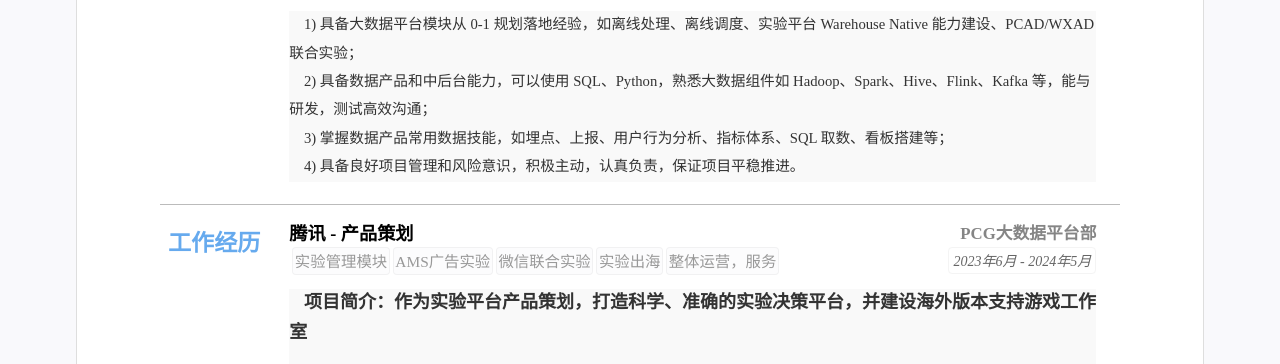
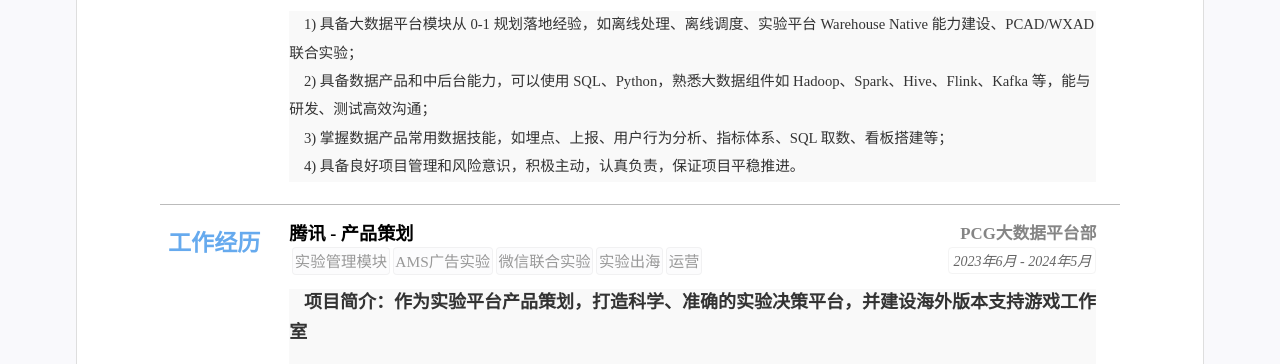
Before and after one commit to kuailexiaoshenxian/cn-wx-cv, a Jekyll site: the page built from index.html, in a window 1280 px wide. Shown: the part 419-783 px from the top of the page. Built offline with Jekyll 4.4.1, drawn with Linux system fonts in a browser that asks for light colours.

Commit message:
Update resume.yml

```diff
--- a/_data/resume.yml
+++ b/_data/resume.yml
@@ -50,7 +50,7 @@ main: #简历主要内容，
   - title: <font face="华文细黑粗体">专业技能</font>
 
     detail:  <font face="等线">1) 具备大数据平台模块从 0-1 规划落地经验，如离线处理、离线调度、实验平台 Warehouse Native 能力建设、PCAD/WXAD 联合实验；</font> <br>  &nbsp &nbsp
-             <font face="等线">2) 具备数据产品和中后台能力，可以使用 SQL、Python，熟悉大数据组件如 Hadoop、Spark、Hive、Flink、Kafka 等，能与研发，测试高效沟通；</font> <br>  &nbsp &nbsp
+             <font face="等线">2) 具备数据产品和中后台能力，可以使用 SQL、Python，熟悉大数据组件如 Hadoop、Spark、Hive、Flink、Kafka 等，能与研发、测试高效沟通；</font> <br>  &nbsp &nbsp
              <font face="等线">3) 掌握数据产品常用数据技能，如埋点、上报、用户行为分析、指标体系、SQL 取数、看板搭建等；</font> <br>  &nbsp &nbsp
              <font face="等线">4) 具备良好项目管理和风险意识，积极主动，认真负责，保证项目平稳推进。</font>
              #<font face="等线">1) 三年后台 & 数据工程经历，了解数据上报，ETL，数仓，数据可视化的全流程</font> <br>  &nbsp &nbsp
@@ -84,7 +84,7 @@ main: #简历主要内容，
     - <font face="黑体">AMS广告实验</font>
     - <font face="黑体">微信联合实验</font>
     - <font face="黑体">实验出海</font>
-    - <font face="黑体">整体运营，服务</font>
+    - <font face="黑体">运营</font>
     # - SQL/Python
     # - 数据可视化
     # - Hive, Spark, CI/CD, Git
```
